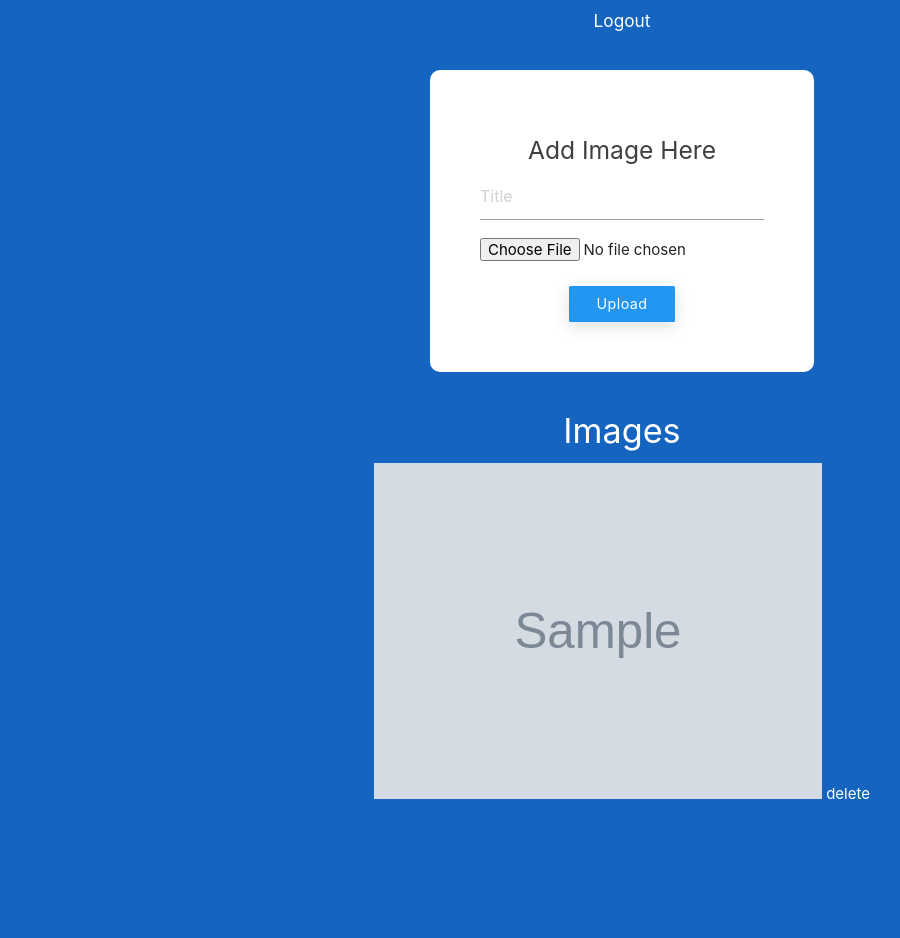
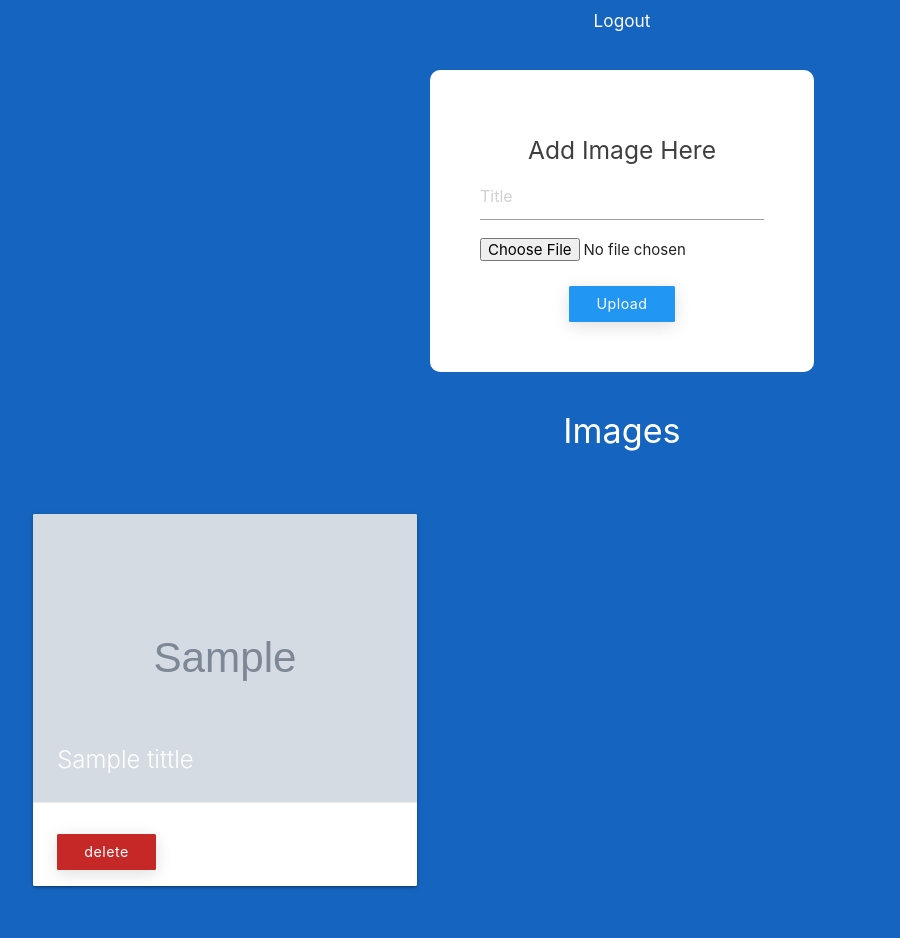
Before and after one commit to webBlaster/fileuploader, a Flask app: template templates/dashboard.html in a window 1280 px wide. Shown: the whole page, without its empty margins (18-918 px from the left). Before the commit the page ends 799 px from the top, so only its background shows below. Run offline with Flask 2, Linux system fonts and the light colour scheme; the template is opened without the code that fills it: most values are stand-ins (such as "Sample title", 1, 10 or a date in 2020); grey boxes marked "Sample" are stand-in pictures; some libraries are stand-ins or nearby versions.

Commit message:
refactored dashboard ui

```diff
--- a/static/styles.css
+++ b/static/styles.css
@@ -1,6 +1,7 @@
 body {
     margin:0;
     padding:0;
+    overflow-x: hidden;
 }
 .login {
     width:40%;
@@ -34,11 +35,29 @@ h5{
     box-shadow: 0px 4px 17px rgba(0, 0, 0, 0.13) !important;
 }
 
-.image {
-    width:50%;
-}
+
+.image-container {
+    margin:0;
+    width: 100%;
+    white-space: nowrap;
+    overflow: auto;
+  }
+
+  .image-container .card {
+    display: inline-block;
+    margin: 4%;
+    width: 30%;
+  }
+
+  .image-container::-webkit-scrollbar {
+    display: none;
+  }
 
 @media only screen and (max-width: 600px){
+    .image-container .card {
+        margin: 4%;
+        width: 80%;
+      }
     .login {
         width:70%;
         padding:40px;
--- a/templates/dashboard.html
+++ b/templates/dashboard.html
@@ -43,16 +43,24 @@
         <input type="file" name="image" value="upload" class="input" accept="image/*" required/><br/>
         <button type="submit" class="btn blue">Upload</button>
     </form>
-    <section class="container center">
-        <h4 class="white-text">Images</h4>
+        <h4 class="white-text center">Images</h4>
+      <div class="image-container">
 
         {% for image in images %}
-            <span><img class="img-responsive image" src="{{ image.url }}" title="{{image.tittle}}" data-id="{{image.id}}" />
-            <a href="{{url_for('delete_image', id=image.id)}}" class="white-text">delete</a>
-            </span><br/>
+
+
+              <div class="card">
+                  <div class="card-image">
+                    <img src="{{ image.url }}">
+                    <span class="card-title">{{ image.tittle }}</span>
+                  </div>
+                  <div class="card-action">
+                      <a href="{{url_for('delete_image', id=image.id)}}" class="white-text red darken-3 btn">delete</a>
+                  </div>
+                </div>
           {% endfor %}
 
-    </section>
+      </div>
 
 <script>
 //const form = document.querySelector('.upload');
```
